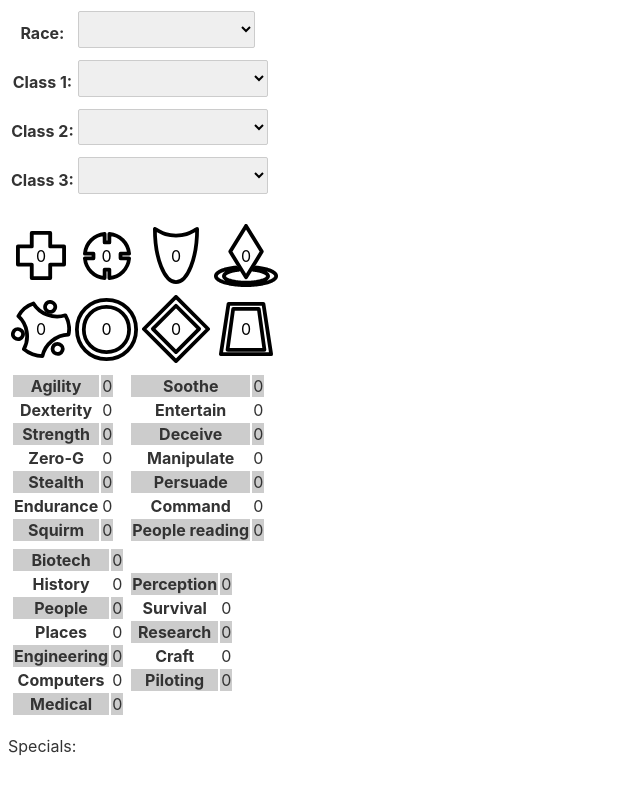
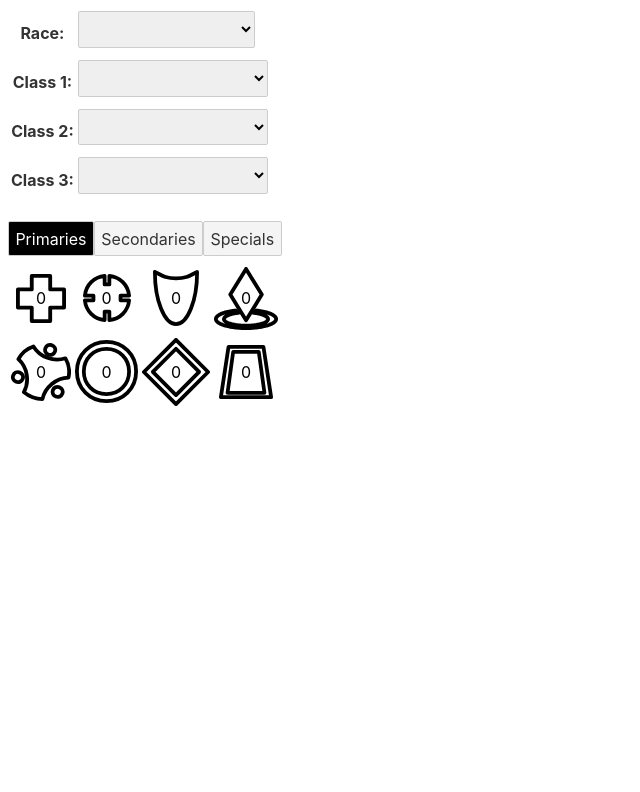
Before and after one commit to bzm3r/npch, a Svelte app: page / in a window 1280 px wide. Shown: the top 792 px of the page, without its empty margins (0-640 px from the left). Built offline with nearby package versions, Linux system fonts and the light colour scheme.

Commit message:
Tabs with swipe.

```diff
--- a/src/CharacterSummary.svelte
+++ b/src/CharacterSummary.svelte
@@ -1,7 +1,10 @@
 <script>
-	import { primaries1, primaries2, physicals, socials, knowledges, practicals, all_labels, races, classes } from './CharacterData.svelte';
-	import IconText from './IconText.svelte';
-	import SecondaryTables from './SecondaryTables.svelte';
+	import { primaries1, primaries2, all_labels, races, classes } from './CharacterData.svelte';
+	import Primaries from './Primaries.svelte';
+	import Secondaries from './Secondaries.svelte';
+	import Specials from './Specials.svelte';
+	import Tabs from './Tabs.svelte';
+	import Tab from './Tab.svelte';
 
 	export let race = "";
 	export let class1 = "";
@@ -49,6 +52,12 @@
 		}
 	}
 
+	let tabs = [
+		{id: 0, title: "Primaries", component: Primaries, inputs: { totals: totals }},
+		{id: 1, title: "Secondaries", component: Secondaries, inputs: { totals: totals }},
+		{id: 2, title: "Specials", component: Specials, inputs: { specials: specials }},
+	];
+
 	$: if (race != "") {
 		r_dat = races.get(race);
 	} else {
@@ -69,39 +78,25 @@
 	} else {
 		c2_dat = null;
 	}
+
 	$: updateTitles(r_dat, c1_dat, c2_dat, c3_dat);
 	$: updateSpecials(r_dat, c1_dat, c2_dat, c3_dat);
 	$: updateTotals(r_dat, c1_dat, c2_dat, c3_dat);
+	$: tabs = [
+		{id: 0, title: "Primaries", component: Primaries, inputs: { totals: totals }},
+		{id: 1, title: "Secondaries", component: Secondaries, inputs: { totals: totals }},
+		{id: 2, title: "Specials", component: Specials, inputs: { specials: specials }},
+	];
 </script>
 
 <p>
 	{titles.join(" + ")}
 </p>
 
-<table>
-	<tr>
-		{#each primaries1 as primary}
-		<td>
-			<IconText icon={primary} text={totals[primary]}></IconText>
-		</td>
-		{/each}
-	</tr>
-	<tr>
-		{#each primaries2 as primary}
-		<td>
-			<IconText icon={primary} text={totals[primary]}></IconText>
-		</td>
-		{/each}
-	</tr>
-</table>
-
-<SecondaryTables {totals}></SecondaryTables>
-
-<p>
-	Specials:
-</p>
-<ul>
-		{#each specials as special}
-				<li>{special}</li>
-		{/each}
-</ul>
+<Tabs>
+	{#each tabs as {id, title, component, inputs}}
+		<Tab id={id} title={title}>
+			<svelte:component this={component} {...inputs} />
+		</Tab>
+	{/each}
+</Tabs>
--- a/src/IconText.svelte
+++ b/src/IconText.svelte
@@ -5,7 +5,7 @@
 </script>
 
 <div class="icon">
-    <img class="iconImage" {src} alt={icon}>
+    <img class="iconImage" {src} alt={icon} title={icon}>
     <div class="iconText">{text}</div>
 </div>
 
--- /dev/null
+++ b/src/Primaries.svelte
@@ -0,0 +1,23 @@
+<script>
+    import { primaries1, primaries2 } from './CharacterData.svelte';
+    import IconText from './IconText.svelte';
+
+    export let totals;
+</script>
+
+<table>
+	<tr>
+		{#each primaries1 as primary}
+		<td>
+			<IconText icon={primary} text={totals[primary]}></IconText>
+		</td>
+		{/each}
+	</tr>
+	<tr>
+		{#each primaries2 as primary}
+		<td>
+			<IconText icon={primary} text={totals[primary]}></IconText>
+		</td>
+		{/each}
+	</tr>
+</table>
--- /dev/null
+++ b/src/Secondaries.svelte
@@ -0,0 +1,24 @@
+<script>
+    import { physicals, socials, knowledges, practicals } from './CharacterData.svelte';
+    import SecondariesTable from './SecondariesTable.svelte';
+    export let totals;
+</script>
+
+<table>
+    <tr>
+        <td>
+            <SecondariesTable labels={physicals} {totals}></SecondariesTable>
+        </td>
+        <td>
+            <SecondariesTable labels={socials} {totals}></SecondariesTable>
+        </td>
+    </tr>
+    <tr>
+        <td>
+            <SecondariesTable labels={knowledges} {totals}></SecondariesTable>
+        </td>
+        <td>
+            <SecondariesTable labels={practicals} {totals}></SecondariesTable>
+        </td>
+    </tr>
+</table>
--- a/src/SecondaryTable.svelte
+++ b/src/SecondariesTable.svelte
@@ -1,6 +1,6 @@
 <script>
     export let totals;
-    export let labels;
+    export let labels = [];
 </script>
 
 <table>
--- a/src/SecondaryTables.svelte
+++ /dev/null
@@ -1,24 +0,0 @@
-<script>
-    import { physicals, socials, knowledges, practicals } from './CharacterData.svelte';
-    import SecondaryTable from './SecondaryTable.svelte';
-    export let totals;
-</script>
-
-<table>
-    <tr>
-        <td>
-            <SecondaryTable labels={physicals} {totals}></SecondaryTable>
-        </td>
-        <td>
-            <SecondaryTable labels={socials} {totals}></SecondaryTable>
-        </td>
-    </tr>
-    <tr>
-        <td>
-            <SecondaryTable labels={knowledges} {totals}></SecondaryTable>
-        </td>
-        <td>
-            <SecondaryTable labels={practicals} {totals}></SecondaryTable>
-        </td>
-    </tr>
-</table>
--- /dev/null
+++ b/src/Specials.svelte
@@ -0,0 +1,12 @@
+<script>
+    export let specials;
+</script>
+
+<p>
+	Specials:
+</p>
+<ul>
+		{#each specials as special}
+				<li>{special}</li>
+		{/each}
+</ul>
--- /dev/null
+++ b/src/Tab.svelte
@@ -0,0 +1,21 @@
+<script>
+	import { getContext, onMount, onDestroy } from 'svelte';
+
+	export let id;
+	export let title;
+
+	let selectedTab = getContext('selectedTab');
+	const registrar = getContext('registrar');
+
+	onMount(() => {
+		registrar.registerTab(id, title);
+	});
+
+	onDestroy(() => {
+		registrar.unregisterTab(id);
+	});
+</script>
+
+{#if $selectedTab === id}
+	<slot/>
+{/if}
--- /dev/null
+++ b/src/Tabs.svelte
@@ -0,0 +1,79 @@
+<script>
+	import { setContext } from 'svelte';
+	import { writable } from 'svelte/store';
+
+	export const selectedTab = writable(0);
+
+	setContext('selectedTab', selectedTab);
+
+	let tabs = [];
+
+	setContext('registrar',{
+		registerTab(id, title) {
+			tabs = [...tabs, {id, title}];
+		},
+		unregisterTab(id) {
+			tabs = tabs.filter(tab => tab.id != id);
+		}
+	});
+
+	function selectTab(id) {
+		$selectedTab = id;
+	}
+
+	let startX = 0;
+	let endX = 0;
+
+	function incrementSelectedTab() {
+		if ($selectedTab === (tabs.length - 1)) {
+			$selectedTab = 0;
+		} else {
+			$selectedTab += 1;
+		}
+	}
+
+	function decrementSelectedTab() {
+		if ($selectedTab === 0) {
+			$selectedTab = tabs.length - 1;
+		} else {
+			$selectedTab -= 1;
+		}
+	}
+
+	function swipeTab() {
+		if (startX < endX) {
+			incrementSelectedTab()
+		} else if (startX > endX) {
+			decrementSelectedTab()
+		}
+	}
+
+	function onTouchStart(event) {
+		startX = event.changedTouches[0].screenX;
+	}
+
+	function onTouchEnd(event) {
+		endX = event.changedTouches[0].screenX;
+		swipeTab();
+	}
+
+</script>
+
+<div>
+	{#each tabs as {id, title}}
+		<button class:active={$selectedTab === id} on:click={selectTab(id)}>
+			{title}
+		</button>
+	{/each}
+</div>
+
+<div on:touchstart={onTouchStart} on:touchend={onTouchEnd}>
+	<slot/>
+</div>
+
+<style>
+	button.active {
+		background: black;
+		color: white;
+	}
+</style>
```
Also changed, not shown: src/InputBoxRow.svelte (line endings or trailing spaces).
